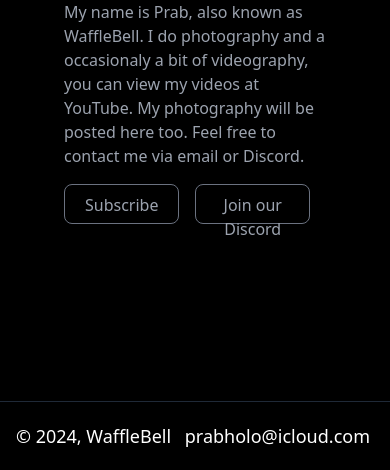
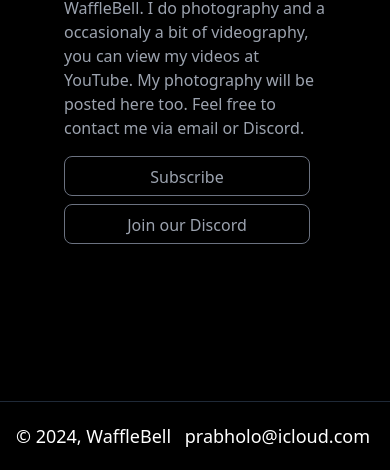
Before and after one commit to WaffleBell/portfolio-website, a website: page index.html in a window 390 px wide. Shown: the part 374-844 px from the top of the page. Drawn offline with Linux system fonts and the light colour scheme.

Commit message:
home: fix buttons for mobile

```diff
--- a/index.html
+++ b/index.html
@@ -33,11 +33,11 @@
         <p class="text-gray-400 text-base md:text-lg lg:text-xl fade-in" id="description" style="animation-delay: 2.2s;">
             My name is Prab, also known as WaffleBell. I do photography and a occasionaly a bit of videography, you can view my videos at <a href="https://www.youtube.com/@WaffleTM420">YouTube</a>. My photography will be posted here too. Feel free to contact me via email or Discord.
         </p>
-        <div class="flex mt-4">
-            <button class="h-10 px-5 text-gray-400 -700 transition-colors duration-200 border border-gray-500 rounded-lg focus:shadow-outline hover:bg-white hover:text-black py-2 mr-4 fade-in" style="animation-delay: 3s;">
+        <div class="flex flex-col mt-4 sm:flex-row">
+            <button class="h-10 px-5 text-gray-400 -700 transition-colors duration-200 border border-gray-500 rounded-lg focus:shadow-outline hover:bg-white hover:text-black py-2 mb-2 mr-4 md:mb-0 md:mr-4 fade-in" style="animation-delay: 3s;">
                 <a href="https://www.youtube.com/@WaffleTM420">Subscribe</a>
             </button>
-            <button class="h-10 px-5 text-gray-400 -700 transition-colors duration-200 border border-gray-500 rounded-lg focus:shadow-outline hover:bg-white hover:text-black py-2 mr-4 fade-in" style="animation-delay: 3s;">
+            <button class="h-10 px-5 text-gray-400 -700 transition-colors duration-200 border border-gray-500 rounded-lg focus:shadow-outline hover:bg-white hover:text-black py-2 mb-2 mr-4 md:mb-0 md:mr-4 fade-in" style="animation-delay: 3s;">
                 <a href="https://discord.gg/qS9fsQ6hyP">Join our Discord</a>
             </button>
         </div>
```
Also changed, not shown: wb/styles/output.css.
